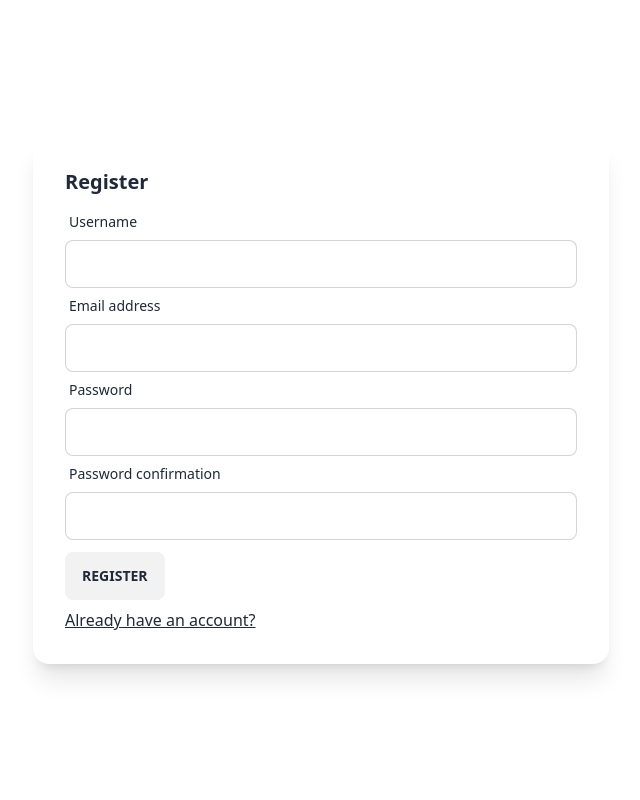
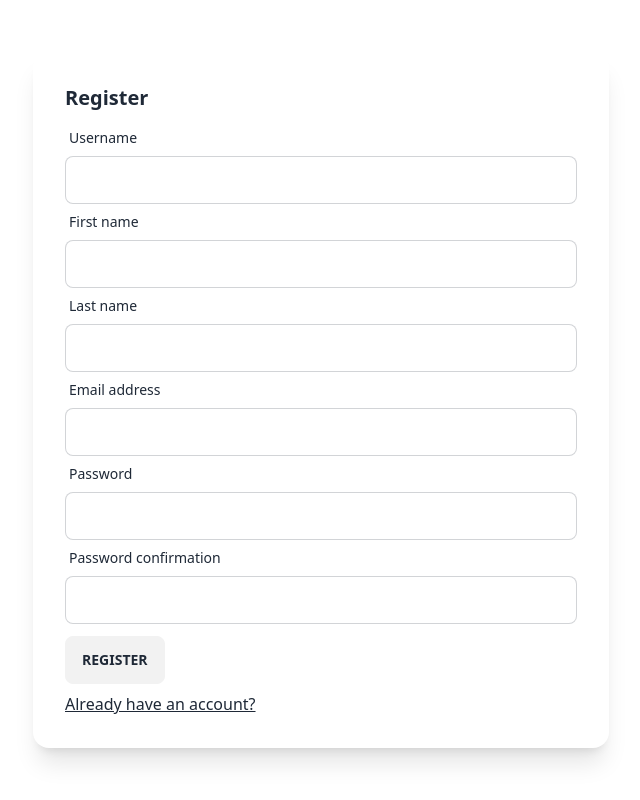
Before and after one commit to ahnge/thread-clone, a Django app: page /accounts/register/ in a window 1280 px wide. Shown: the whole page, without its empty margins (235-875 px from the left). Run offline with Django 4.2, Linux system fonts and the light colour scheme; style sheets or scripts are compiled from the project's sources.

Commit message:
make first and last name to be required

```diff
--- a/accounts/views.py
+++ b/accounts/views.py
@@ -10,10 +10,24 @@ class CustomUserCreationForm(UserCreationForm):
         model = User
         fields = [
             "username",
+            "first_name",
+            "last_name",
             "email",
             "password1",
             "password2",
         ]
+
+    def clean_first_name(self):
+        """Make first name to be required"""
+        first_name = self.cleaned_data.get("first_name")
+        if not first_name:
+            raise ValidationError("This field is required.", code="no_first_name")
+
+    def clean_last_name(self):
+        """Make last name to be required"""
+        last_name = self.cleaned_data.get("last_name")
+        if not last_name:
+            raise ValidationError("This field is required.", code="no_last_name")
 
     def clean_email(self):
         """Reject emails that already exists and reject if email is not specified."""
--- a/templates/registration/register.html
+++ b/templates/registration/register.html
@@ -18,7 +18,9 @@
                             <label class="label">
                                 <span class="label-text">{{ form.username.label }}</span>
                             </label>
-                            <input type="text" name="{{form.username.html_name}}" class="input input-bordered w-full" />
+                            <input type="text"
+                                   name="{{ form.username.html_name }}"
+                                   class="input input-bordered w-full" />
                             {% if form.username.errors %}
                                 <label class="label">
                                     {% for error in form.username.errors %}<span class="label-text-alt text-error">{{ error }}</span>{% endfor %}
@@ -27,9 +29,35 @@
                         </div>
                         <div class="form-control w-full">
                             <label class="label">
+                                <span class="label-text">{{ form.first_name.label }}</span>
+                            </label>
+                            <input type="text"
+                                   name="{{ form.first_name.html_name }}"
+                                   class="input input-bordered w-full" />
+                            {% if form.first_name.errors %}
+                                <label class="label">
+                                    {% for error in form.first_name.errors %}<span class="label-text-alt text-error">{{ error }}</span>{% endfor %}
+                                </label>
+                            {% endif %}
+                        </div>
+                        <div class="form-control w-full">
+                            <label class="label">
+                                <span class="label-text">{{ form.last_name.label }}</span>
+                            </label>
+                            <input type="text"
+                                   name="{{ form.last_name.html_name }}"
+                                   class="input input-bordered w-full" />
+                            {% if form.last_name.errors %}
+                                <label class="label">
+                                    {% for error in form.last_name.errors %}<span class="label-text-alt text-error">{{ error }}</span>{% endfor %}
+                                </label>
+                            {% endif %}
+                        </div>
+                        <div class="form-control w-full">
+                            <label class="label">
                                 <span class="label-text">{{ form.email.label }}</span>
                             </label>
-                            <input type="email" name={{form.email.html_name}} class="input input-bordered w-full" />
+                            <input type="email" name={{ form.email.html_name }} class="input input-bordered w-full" />
                             {% if form.email.errors %}
                                 <label class="label">
                                     {% for error in form.email.errors %}<span class="label-text-alt text-error">{{ error }}</span>{% endfor %}
@@ -40,7 +68,7 @@
                             <label class="label">
                                 <span class="label-text">{{ form.password1.label }}</span>
                             </label>
-                            <input type="password" name={{form.password1.html_name}} class="input input-bordered w-full" />
+                            <input type="password" name={{ form.password1.html_name }} class="input input-bordered w-full" />
                             {% if form.password1.errors %}
                                 <label class="label">
                                     {% for error in form.password1.errors %}<span class="label-text-alt text-error">{{ error }}</span>{% endfor %}
@@ -51,7 +79,7 @@
                             <label class="label">
                                 <span class="label-text">{{ form.password2.label }}</span>
                             </label>
-                            <input type="password" name={{form.password2.html_name}} class="input input-bordered w-full" />
+                            <input type="password" name={{ form.password2.html_name }} class="input input-bordered w-full" />
                             {% if form.password2.errors %}
                                 <label class="label">
                                     {% for error in form.password2.errors %}<span class="label-text-alt text-error">{{ error }}</span>{% endfor %}
```
